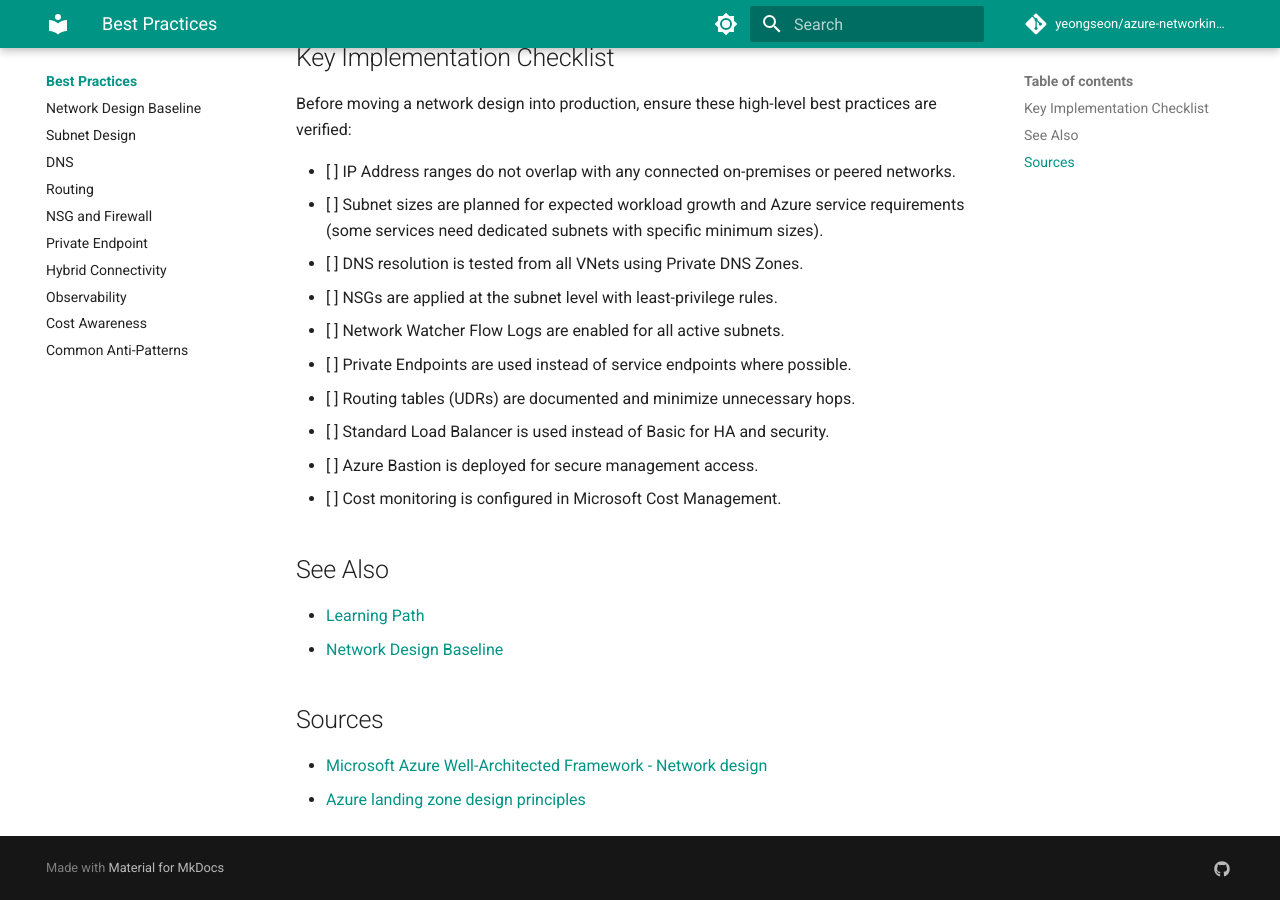
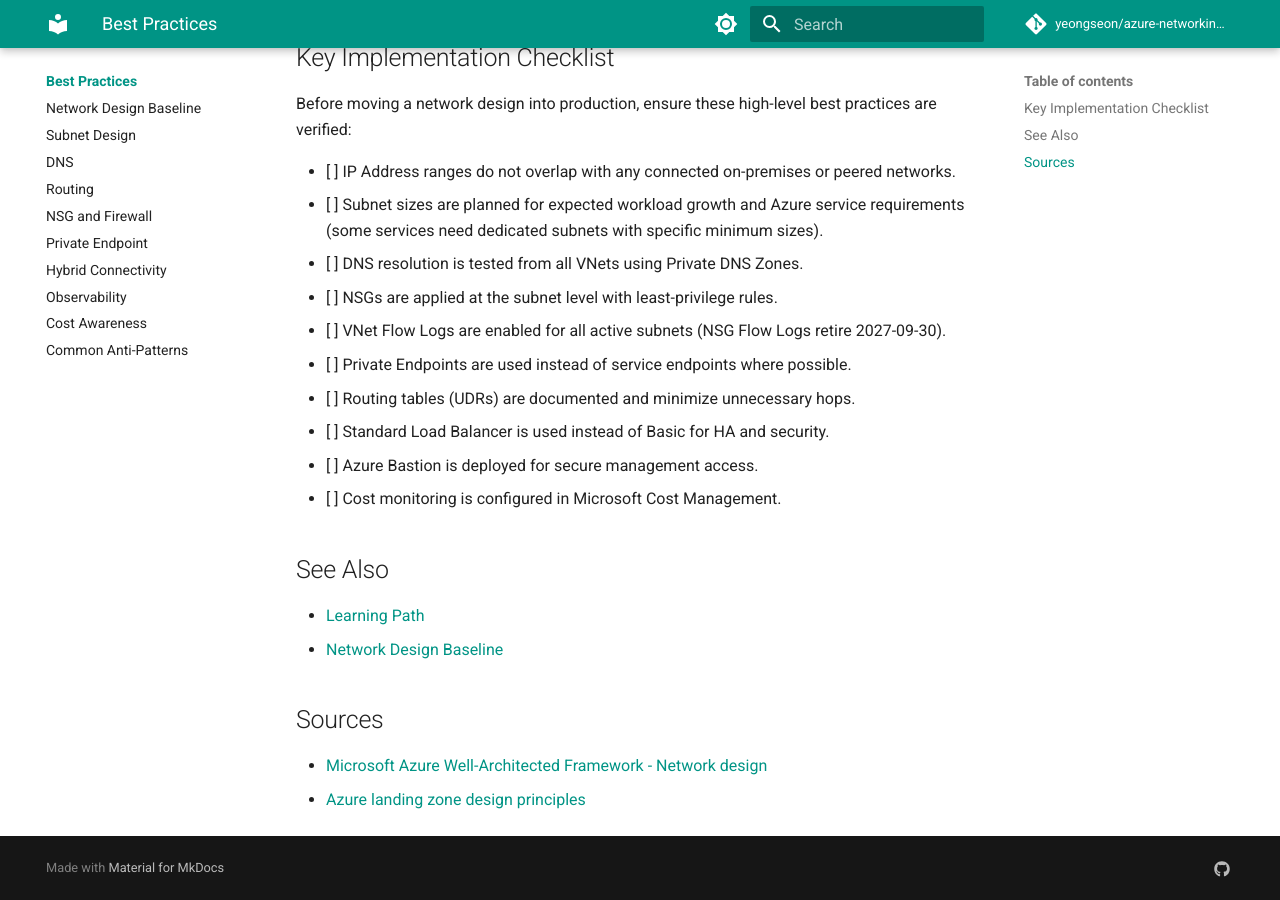
Before and after one commit to yeongseon/azure-networking-practical-guide, an MkDocs documentation site: the page built from docs/best-practices/index.md, in a window 1280 px wide and 900 px high, scrolled down 1015 px. Built offline with MkDocs 1.6.1 and Material for MkDocs 9.7.7, drawn with Linux system fonts in a browser that asks for light colours; comment, search, counter and statistics services are not loaded.

Commit message:
fix: correct private IP lifecycle, migrate NSG to VNet flow logs
- ip-addressing.md: Fix dynamic private IP description - IP may change
  after stop/deallocate but is only released when NIC is deleted
- Replace NSG Flow Logs recommendations with VNet Flow Logs across
  best-practices and operations docs (NSG Flow Logs retire 2027-09-30)

```diff
--- a/docs/best-practices/index.md
+++ b/docs/best-practices/index.md
@@ -39,7 +39,7 @@
 - [ ] Subnet sizes are planned for expected workload growth and Azure service requirements (some services need dedicated subnets with specific minimum sizes).
 - [ ] DNS resolution is tested from all VNets using Private DNS Zones.
 - [ ] NSGs are applied at the subnet level with least-privilege rules.
-- [ ] Network Watcher Flow Logs are enabled for all active subnets.
+- [ ] VNet Flow Logs are enabled for all active subnets (NSG Flow Logs retire 2027-09-30).
 - [ ] Private Endpoints are used instead of service endpoints where possible.
 - [ ] Routing tables (UDRs) are documented and minimize unnecessary hops.
 - [ ] Standard Load Balancer is used instead of Basic for HA and security.
```
Also changed, not shown: docs/best-practices/network-design-baseline.md (+1 -1 lines), docs/best-practices/observability-best-practices.md (+1 -1 lines), docs/operations/monitor-network-paths.md (+1 -1 lines), docs/platform/ip-addressing.md (+1 -1 lines).
